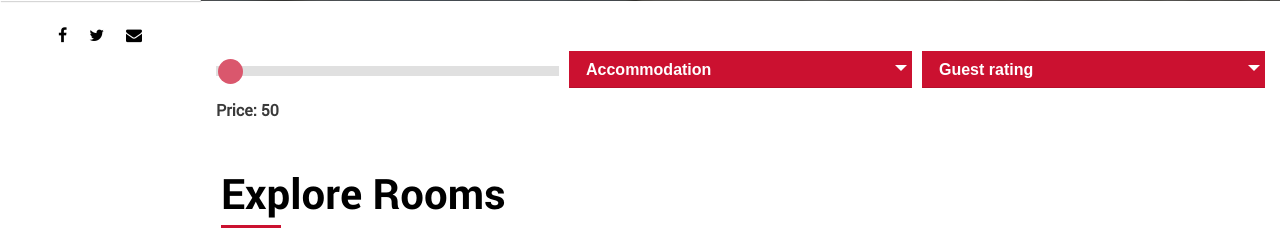
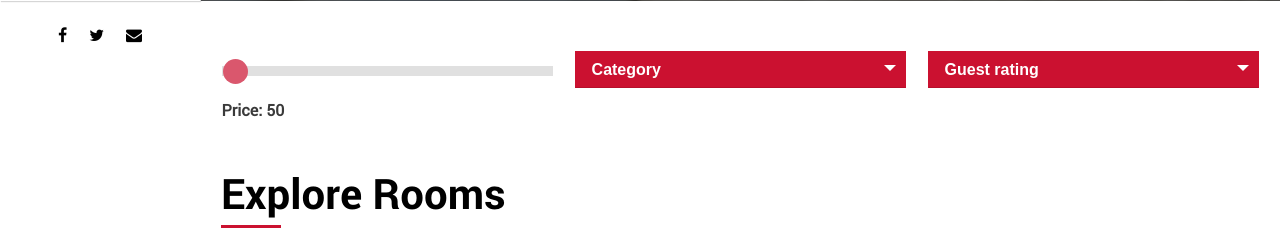
Before and after one commit to rvmehta745/booking, a PHP site: page / in a window 1280 px wide. Shown: the part 799-1040 px from the top of the page. Run offline with PHP 8.4, Linux system fonts and the light colour scheme.

Commit message:
filter modification

```diff
--- a/css/style.css
+++ b/css/style.css
@@ -444,7 +444,7 @@ label.cont input { width: 0 !important; }
 .filter ul {
     display: flex;
 }
-.filter ul li{width: 33%; display: inline-block; vertical-align: top;padding: 0 5px;}
+.filter ul li{width: 32%;margin: 0 1%; display: inline-block; vertical-align:top;  }
 /*the container must be positioned relative:*/
 .custom-select {
   position: relative;
@@ -489,7 +489,7 @@ body .r-main #load{padding: 10px 0; display: block; text-align: center; margin:
 .select-items {
   position: absolute;
   background-color: #CB1130;
-  top: 100%;
+  top: 37px;
   left: 0;
   right: 0;
   z-index: 99;
@@ -597,6 +597,8 @@ body .r-main #load{padding: 10px 0; display: block; text-align: center; margin:
 @media(max-width:940px){
 	form.serch input{min-width:250px;}
 	button.submit{min-width:150px;}
+	.select-items div, .select-selected{font-size: 14px;padding: 8px 10px;}
+	.select-items{top:34px;}
 }
 @media(max-width:767px){
 	h1{font-size:30px;}
--- a/index.php
+++ b/index.php
@@ -84,13 +84,14 @@
 					</li>
 					<li class="custom-select">
 					  <select>
-					    <option value="0">Accommodation</option>
-					    <option value="1">5 STAR</option>
-					    <option value="2">4 STAR</option>
-					    <option value="3">3 STAR</option>
-					    <option value="4">2 STAR</option>
-					    <option value="5">1 STAR</option>
-					    <option value="6">HOUSE AND APPERTMENT</option>
+					    <option value="0">Category</option>
+					    <option value="1">Hotel</option>
+					    <option value="2">Resort</option>
+					    <option value="3">Home Stay</option>
+					    <option value="4">Restaurant</option>
+					    <option value="5">Farm House</option>
+					    <option value="6">Camp Site</option>
+					    <option value="6">Other</option>
 
 					  </select>
 					</li>
@@ -103,7 +104,6 @@
 					    <option value="4">3 Fair</option>
 					    <option value="5">2 Okay</option>
 					    <option value="6">1 Bad</option>
-
 					  </select>
 					</li>
 				</ul>
```
Also changed, not shown: index.html (+8 -8 lines).
